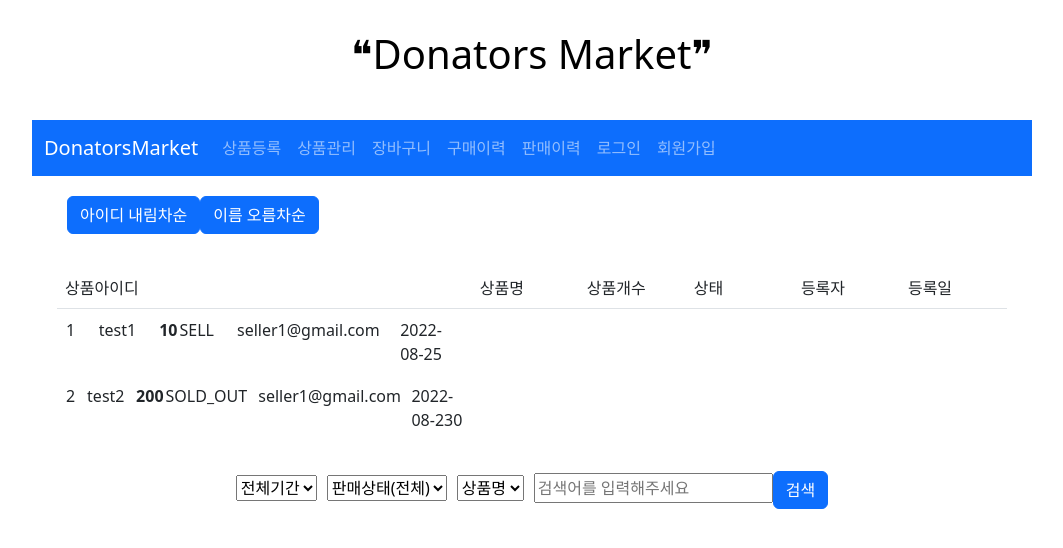
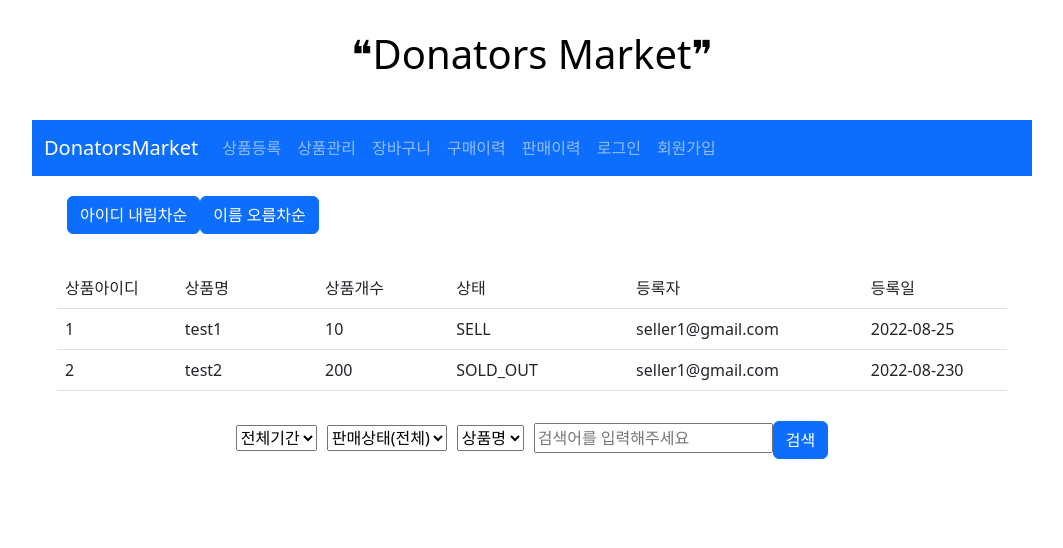
Before and after one commit to huiji072/Study, a React (Create React App) app in the folder reactStudy/shop-test/: page /item/ItemMng in a window 1280 px wide. Shown: the top 548 px of the page, without its empty margins (108-1171 px from the left). Built offline with nearby package versions, Linux system fonts and the light colour scheme.

Commit message:
상품관리 ui 완료

```diff
--- a/reactStudy/shop-test/src/item/ItemMng.jsx
+++ b/reactStudy/shop-test/src/item/ItemMng.jsx
@@ -21,7 +21,6 @@ function ItemMng(props) {
 
             <form role="form" method="get" >
                 <table class="table">
-
                     <thead>
                     <tr>
                         <td>상품아이디</td>
--- a/reactStudy/shop-test/src/item/ItemMngList.jsx
+++ b/reactStudy/shop-test/src/item/ItemMngList.jsx
@@ -1,5 +1,4 @@
 import React from "react";
-import ItemMng from "./ItemMng";
 import './ItemMng.css';
 
 const itemList = [
@@ -26,29 +25,22 @@ const itemList = [
 
 function ItemMngList() {
     return(
-        <div>
+        <>
             {itemList.map((item) => {
                 return(
-                    <>
-                    <div>
-                        <tr >
+                        <tr>
                             <td >{item.itemId}</td>
                             <td>
                                 <a>{item.itemNm}</a>
                             </td>
-                            <th>{item.stockNumber}</th>
+                            <td>{item.stockNumber}</td>
                             <td>{item.itemSellStatus}</td>
                             <td>{item.createdBy}</td>
                             <td>{item.regTime}</td>
                         </tr>
-                    </div>
-                    {/* <ItemMngForm itemId={item.itemId} itemNm={item.itemNm} stockNumber={item.stockNumber}
-                    itemSellStatus={item.itemSellStatus} createdBy={item.createdBy} regTime={item.regTime} /> */}
-                    </>
-
                 )
             })}
-        </div>
+        </>
     )
 }
 
```
